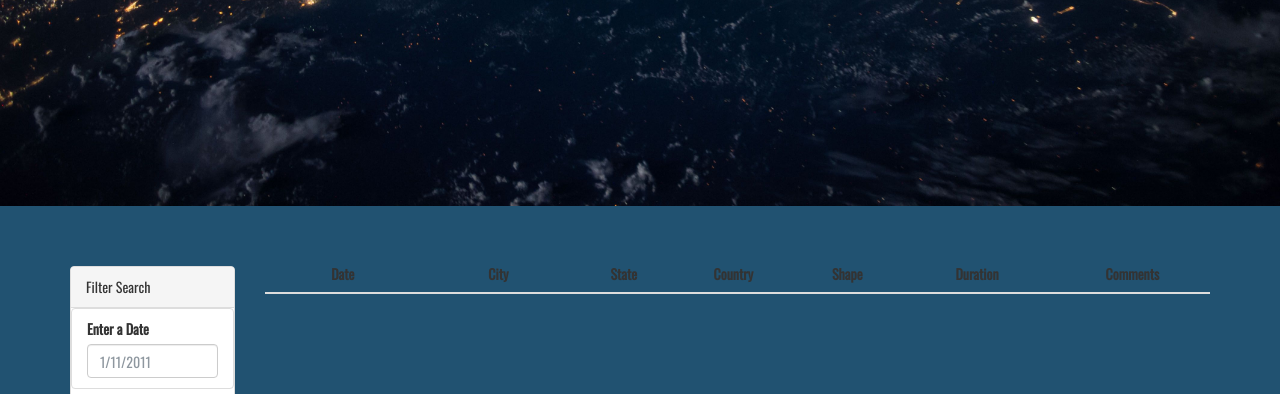
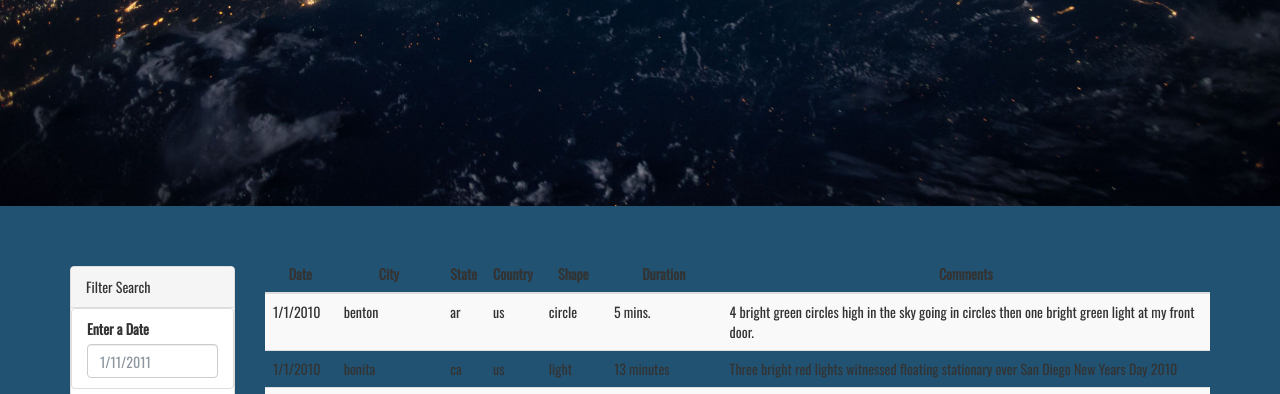
Before and after one commit to josephsy96/javascript-challenge, a plain HTML site: page UFO-level-1/index.html in a window 1280 px wide. Shown: the part 406-800 px from the top of the page. Drawn offline with nearby package versions, Linux system fonts and the light colour scheme.

Commit message:
add the data table to ufo site

```diff
--- a/UFO-level-1/index.html
+++ b/UFO-level-1/index.html
@@ -9,6 +9,7 @@
   <link href="https://fonts.googleapis.com/css?family=Ubuntu" rel="stylesheet">
   <link rel="stylesheet" href="https://fonts.googleapis.com/css?family=Oswald&display=swap">
   <link rel="stylesheet" href="static/css/style.css">
+  <script src="https://d3js.org/d3.v5.min.js"></script>
 </head>
 
 <body>
--- a/UFO-level-1/static/js/app.js
+++ b/UFO-level-1/static/js/app.js
@@ -1,14 +1,45 @@
 // from data.js
 var tableData = data;
 
+
+//For the filter button
 var filter_button = d3.select("#button");
 
+//Filter Function
 filter_button.on("click", function() {
 
+    //Select the Date element for the input box
     var input_filter = d3.select("#datetime");
+
+    //Value for the input element in the html file
+    var date_value = inputElement.property("value");
+
+    //Log date value and table data
+    console.log(date_value);
+    console.log(tableData)
+
+    var filter_dates = tableData.filter(d_data => d_data.datetime === input_filter);
+
+    console.log(filter_dates);
 
 
 
-}
 
-);
+
+});
+
+var ufo_tbody = d3.select("tbody");
+
+//just logs the data for the data.js file
+console.log(data);
+
+data.forEach((ufo_data) => console.log(ufo_data));
+
+//Appends data.js to the table html
+data.forEach((ufo_data) => {
+    var ufo_row = ufo_tbody.append("tr");
+    Object.entries(ufo_data).forEach(([key,value]) => {
+        var ufo_cell = ufo_row.append("td");
+        ufo_cell.text(value);
+    });
+});
```
